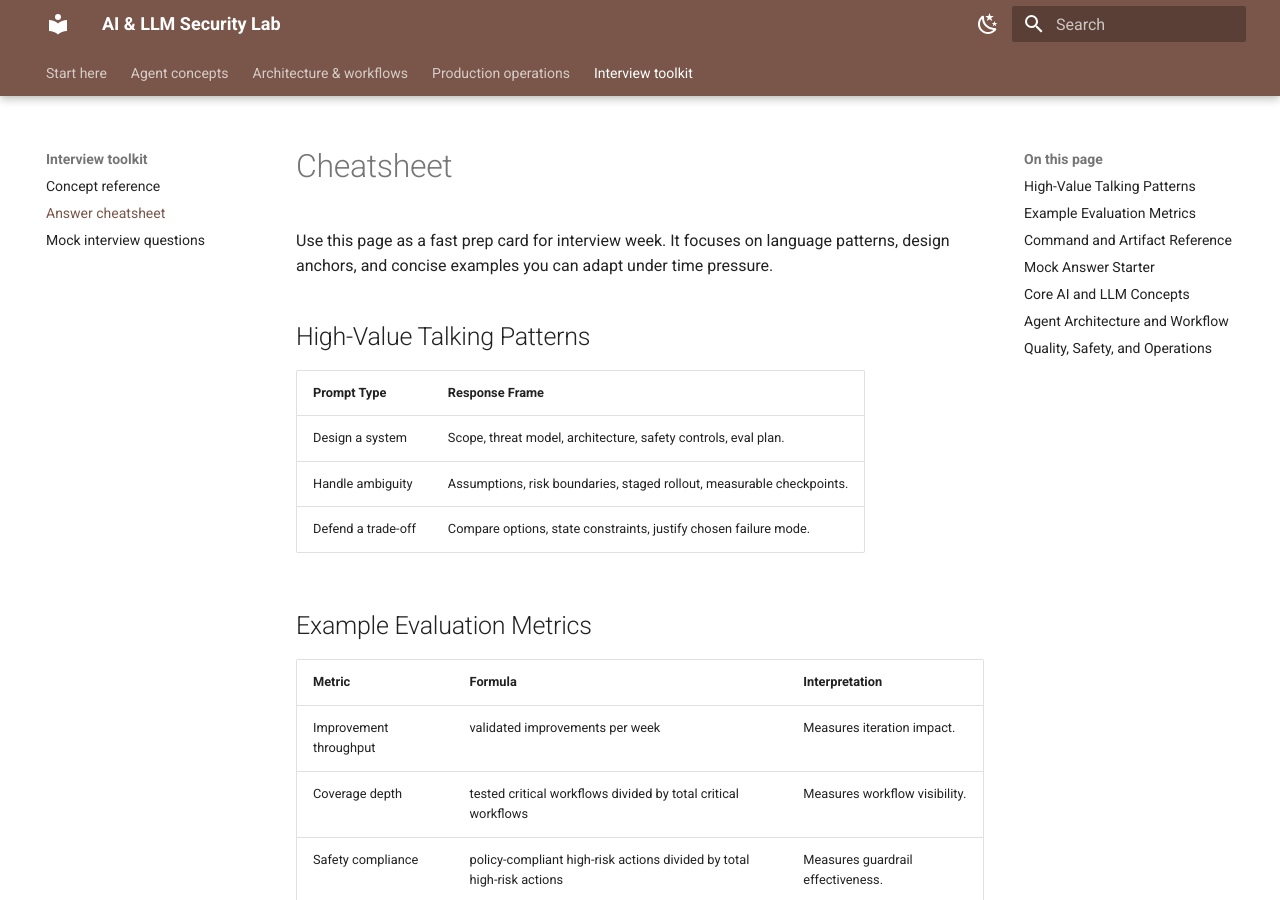
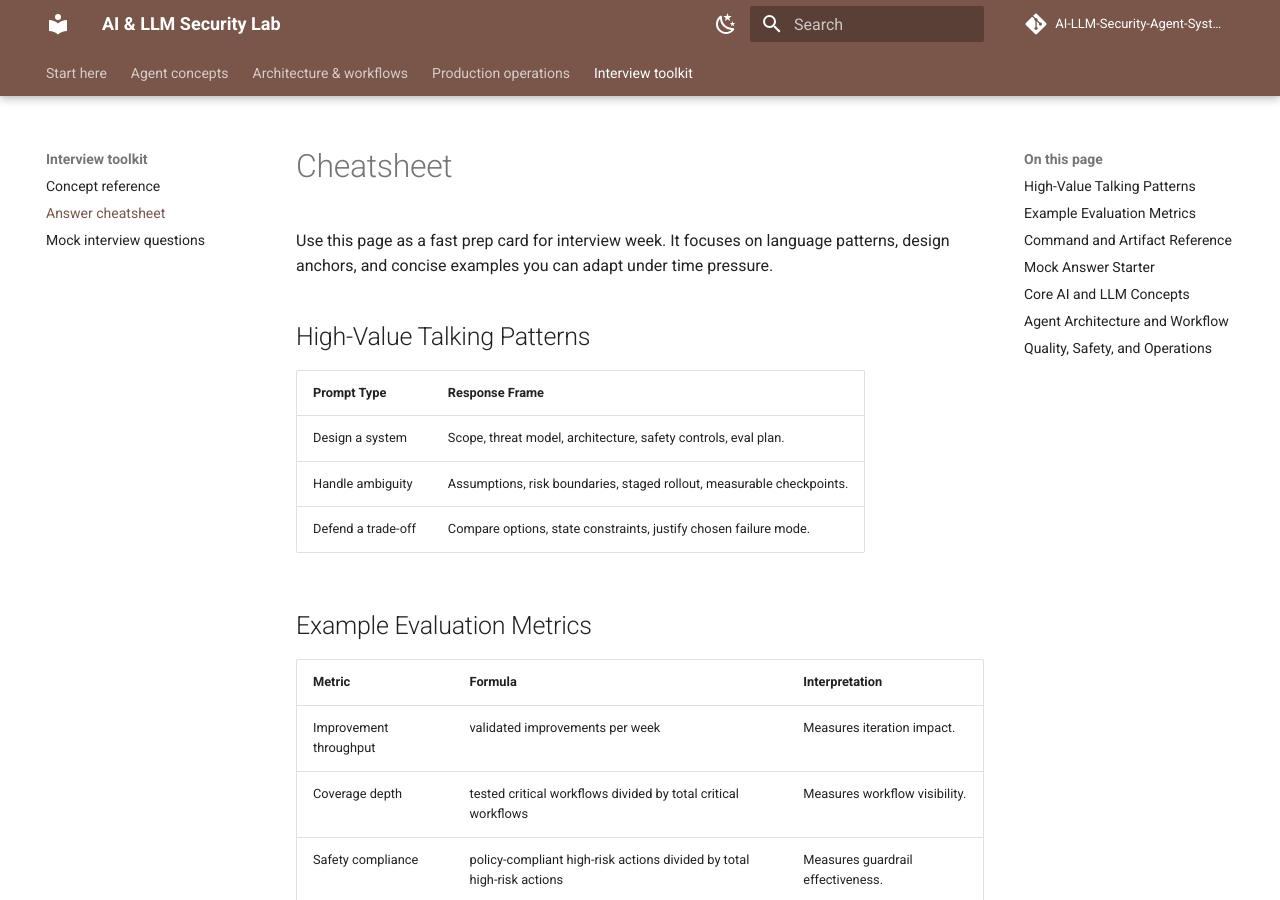
Before and after one commit to nitinkc/AI-LLM-Security-Agent-Systems, an MkDocs documentation site: the page built from docs/interview-toolkit/02-cheatsheet.md, in a window 1280 px wide and 900 px high. Built offline with MkDocs 1.6.1 and Material for MkDocs 9.7.7, drawn with Linux system fonts in a browser that asks for light colours; comment, search, counter and statistics services are not loaded.

Commit message:
Update mkdocs.yml

```diff
--- a/mkdocs.yml
+++ b/mkdocs.yml
@@ -1,7 +1,8 @@
 site_name: AI & LLM Security Lab
 site_description: A guided learning journey for Staff and Principal AI and LLM security agent systems interviews
-site_url: http://localhost:8000
-repo_name: interview-prep
+site_url: https://nitinkc.github.io/AI-LLM-Security-Agent-Systems/
+repo_url: https://github.com/nitinkc/AI-LLM-Security-Agent-Systems
+repo_name: AI-LLM-Security-Agent-Systems
 
 theme:
     name: material
```
